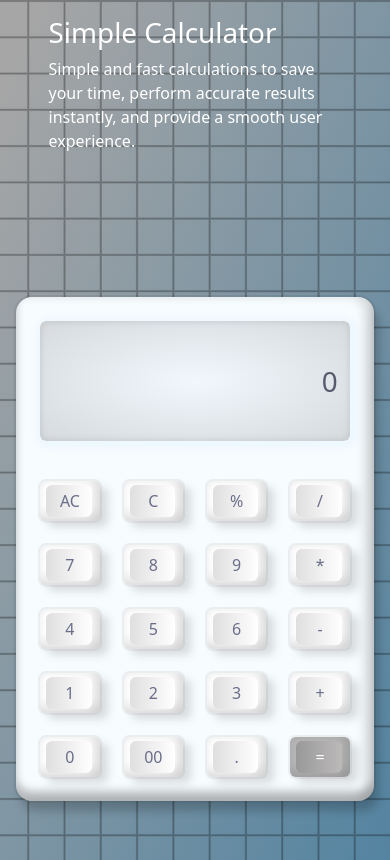
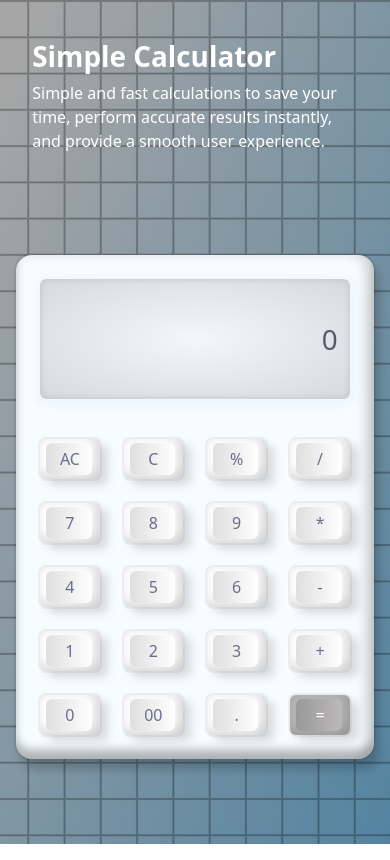
Before and after one commit to Gladsomeguru/Time-calculator, a React (Create React App) app in the folder calculator/: page / in a window 390 px wide. Built offline with nearby package versions, Linux system fonts and the light colour scheme.

Commit message:
sound added

```diff
--- a/calculator/src/Calculator.js
+++ b/calculator/src/Calculator.js
@@ -1,4 +1,5 @@
 import { useState } from "react";
+import audio from "./assets/click.mp3";
 
 const buttons = [
     "AC", "C", "%", "/",
@@ -11,6 +12,8 @@ function Calculator() {
     const [num, setNum] = useState("0");
     const [calculation, setCalculation] = useState("");
     const onHandler = (value) => {
+        const click = new Audio(audio);
+        click.play().catch(() => {});
         if (value === "AC") {
             setNum("0");
             setCalculation("");
@@ -36,24 +39,24 @@ function Calculator() {
     };
 
     return (
-        <div className="container mb-3">
+        <div className="container">
             <div className="row justify-content-center min-vh-100">
-                <div className="col-md-6 col-10 p-md-0 pe-md-3 p-3 my-md-auto text-white">
-                    <h1>Simple Calculator</h1>
+                <div className="col-md-6 col-11 p-md-0 pe-md-3 p-3 my-md-auto mt-4 text-white">
+                    <h1 className="fw-bold">Simple Calculator</h1>
                     <span className="block text-sm fs-6 text-gray-300">
                         Simple and fast calculations to save your time, perform accurate results instantly, and provide a smooth user experience.
                     </span>
                 </div>
-                <div className="calculator col-md-4 col-11 rounded-4 my-auto h-auto pb-4">
+                <div className="calculator col-md-4 col-11 rounded-4 my-md-auto pb-4">
                     <div className="container-fluid">
                         <div className="row justify-content-center g-4">
                             <div className="col-12 pt-4 mt-0 mb-3">
                                 <form>
-                                    <div class="form-group px-0 position-relative">
-                                        <label for="output"></label>
+                                    <div className="form-group px-0 position-relative">
+                                        <label htmlFor="output"></label>
                                         <input type="text"
-                                            class="form-control fs-1 output-box text-end" name="output" id="output" aria-describedby="helpId" value={num} readOnly />
-                                        <small id="helpId" class="fw-medium text-muted position-absolute end-0 me-3 calculation">{calculation}</small>
+                                            className="form-control fs-1 output-box text-end" name="output" id="output" aria-describedby="helpId" value={num} readOnly />
+                                        <small id="helpId" className="fw-medium text-muted position-absolute end-0 me-3 calculation">{calculation}</small>
                                     </div>
                                 </form>
                             </div>
--- a/calculator/src/index.css
+++ b/calculator/src/index.css
@@ -20,7 +20,7 @@ code {
 
 
 .calculator {
-  height: calc(100vh - 32px);
+  height: max-content;
   background: rgb(247, 252, 255);
   box-shadow: inset -10px 0px 8px rgba(50, 49, 49, 0.15),
     inset 0px -10px 8px rgba(1, 1, 1, 0.255), 0 0 0 2px rgba(39, 39, 39, 0.086),
```
Also changed, not shown: 2 other files (tests, documents, lock files or other folders).
